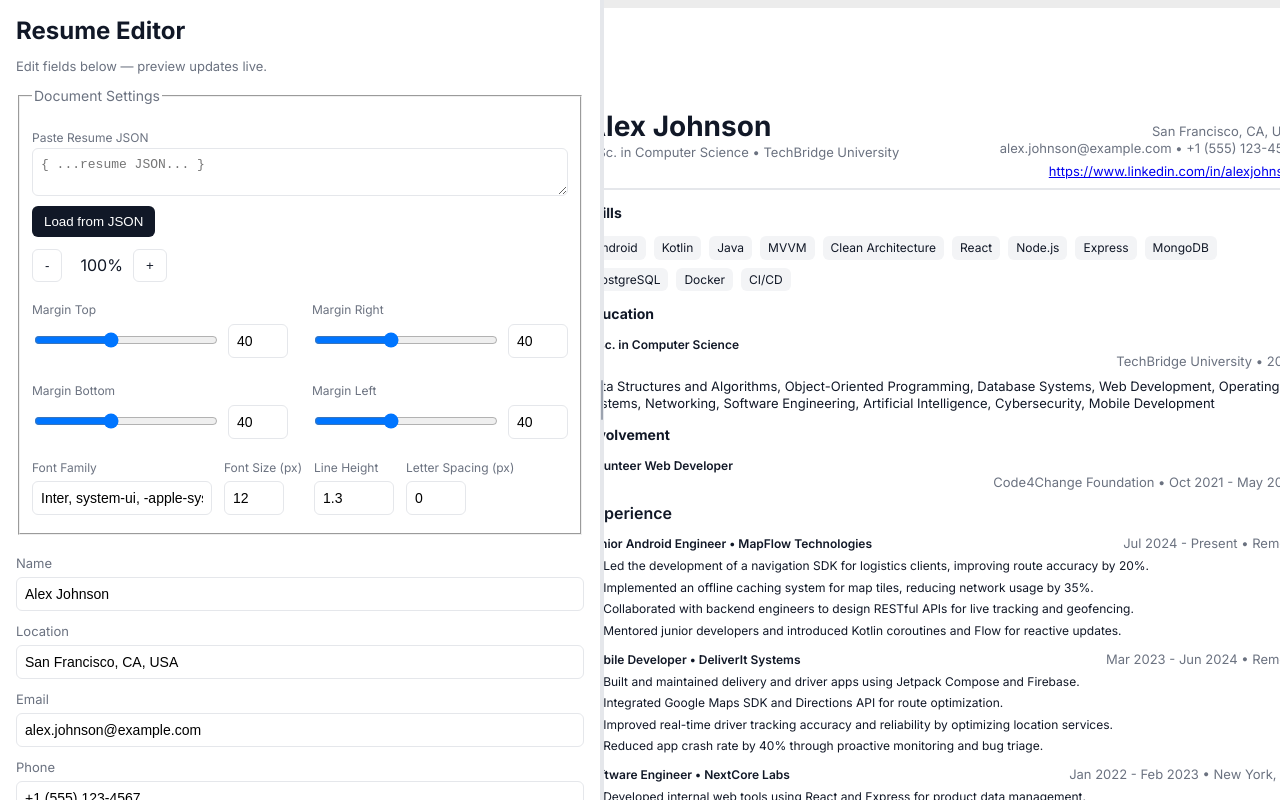
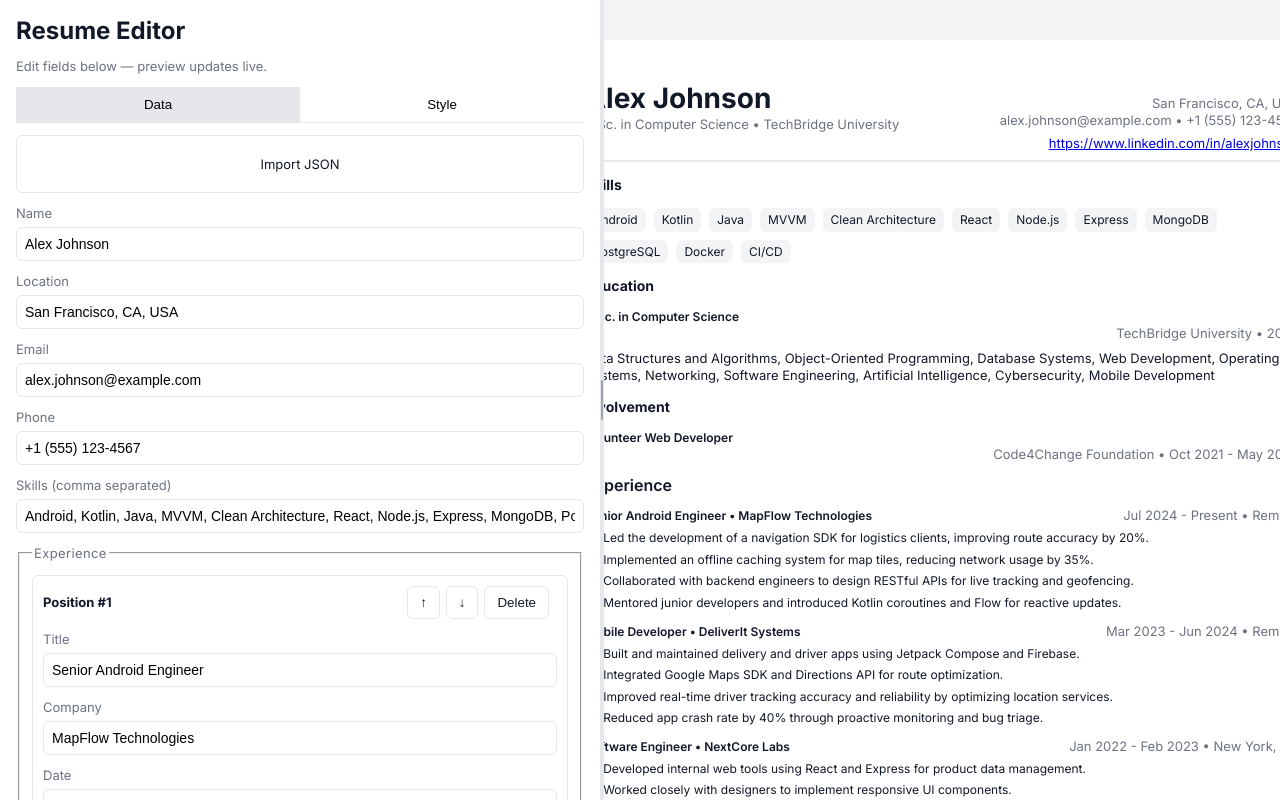
Before and after one commit to YohannesTz/resume-editor, a React (Vite) app: page / in a window 1280 px wide. Built offline with nearby package versions, Linux system fonts and the light colour scheme.

Commit message:
chore: more vibecode debugging

```diff
--- a/src/App.jsx
+++ b/src/App.jsx
@@ -1,4 +1,4 @@
-import React, { useEffect, useRef } from 'react';
+import React, { useEffect, useRef, useState, useCallback } from 'react';
 import Editor from './components/Editor';
 import Preview from './components/Preview';
 import { useResumeStore } from './hooks/useResumeStore';
@@ -8,12 +8,55 @@
 
 function App() {
   const { state, dispatch } = useResumeStore();
-  const { data, isLoadingData, zoom, margins, lineHeight, letterSpacing, baseFontSize, fontFamily } = state;
+  const { data, isLoadingData, zoom, pan, margins, lineHeight, letterSpacing, baseFontSize, fontFamily } = state;
   const previewRef = useRef();
   const handlePrint = useReactToPrint({
     content: () => previewRef.current,
   });
-  const { width: leftPanelWidth, isDragging, handleMouseDown } = useResizablePanel(650, 250, window.innerWidth - 400);
+  const { width: leftPanelWidth, isDragging, handleMouseDown: handleResizeMouseDown } = useResizablePanel(650, 250, window.innerWidth - 400);
+
+  const [isPanning, setIsPanning] = useState(false);
+  const [startPan, setStartPan] = useState({ x: 0, y: 0 });
+
+  const handleWheel = useCallback((e) => {
+    if (e.ctrlKey) {
+      e.preventDefault();
+      const scaleAmount = 0.1;
+      const newZoom = e.deltaY > 0 ? Math.max(0.5, zoom - scaleAmount) : Math.min(2, zoom + scaleAmount);
+      dispatch({ type: 'SET_ZOOM', payload: newZoom });
+    }
+  }, [zoom, dispatch]);
+
+  const handlePanMouseDown = useCallback((e) => {
+    if (e.ctrlKey) {
+      setIsPanning(true);
+      setStartPan({ x: e.clientX - pan.x, y: e.clientY - pan.y });
+    }
+  }, [pan]);
+
+  const handlePanMouseMove = useCallback((e) => {
+    if (isPanning) {
+      dispatch({ type: 'SET_PAN', payload: { x: e.clientX - startPan.x, y: e.clientY - startPan.y } });
+    }
+  }, [isPanning, startPan, dispatch]);
+
+  const handlePanMouseUp = useCallback(() => {
+    setIsPanning(false);
+  }, []);
+
+  useEffect(() => {
+    window.addEventListener('wheel', handleWheel, { passive: false });
+    window.addEventListener('mousedown', handlePanMouseDown);
+    window.addEventListener('mousemove', handlePanMouseMove);
+    window.removeEventListener('mouseup', handlePanMouseUp);
+
+    return () => {
+      window.removeEventListener('wheel', handleWheel);
+      window.removeEventListener('mousedown', handlePanMouseDown);
+      window.removeEventListener('mousemove', handlePanMouseMove);
+      window.removeEventListener('mouseup', handlePanMouseUp);
+    };
+  }, [handleWheel, handlePanMouseDown, handlePanMouseMove, handlePanMouseUp]);
 
   useEffect(() => {
     loadDefaultData(dispatch);
@@ -32,10 +75,10 @@
           <div style={{ fontSize: 14, color: '#6b7280' }}>Loading defaultData.json…</div>
         )}
         {!isLoadingData && !data && (
-          <div>
+          <div style={{ padding: '20px', textAlign: 'center' }}>
             <p style={{ fontSize: 14, color: '#6b7280' }}>No data loaded. Load a JSON file to begin.</p>
-            <label className="btn" style={{ cursor: "pointer" }}>
-              Load JSON
+            <label className="btn" style={{ cursor: "pointer", display: 'block', width: '100%', padding: '20px 0' }}>
+              Import Resume Data
               <input type="file" accept=".json,application/json" style={{ display: "none" }} onChange={e => {
                 if (e.target.files && e.target.files[0]) importJSON(e.target.files[0], (newData) => dispatch({ type: 'SET_DATA', payload: newData }));
               }} />
@@ -58,12 +101,6 @@
         {data && (
           <div style={{ marginTop: 12 }}>
             <button className="btn" onClick={() => exportJSON(data)}>Export JSON</button>
-            <label className="btn ghost" style={{ cursor: "pointer" }}>
-              Import JSON
-              <input type="file" accept=".json,application/json" style={{ display: "none" }} onChange={e => {
-                if (e.target.files && e.target.files[0]) importJSON(e.target.files[0], (newData) => dispatch({ type: 'SET_DATA', payload: newData }));
-              }} />
-            </label>
           </div>
         )}
 
@@ -77,7 +114,7 @@
       </aside>
       <div
         className="resize-handle"
-        onMouseDown={handleMouseDown}
+        onMouseDown={handleResizeMouseDown}
         style={{
           cursor: 'col-resize',
           width: '4px',
@@ -102,9 +139,8 @@
         style={{
           flex: 1,
           overflow: 'auto',
-          background: '#ececec',
+          background: '#f3f4f6',
           minWidth: 0,
-          minHeight: '100vh',
           display: 'flex',
           flexDirection: 'column',
           alignItems: 'center',
@@ -112,7 +148,7 @@
           position: 'relative',
         }}
       >
-        <div className="preview" ref={previewRef} style={{ width: 'auto', transform: `scale(${zoom})`, transformOrigin: 'top center' }}>
+        <div ref={previewRef} style={{ width: 'auto', transform: `scale(${zoom}) translate(${pan.x}px, ${pan.y}px)`, transformOrigin: 'top center' }}>
           {data ? (
             <Preview
               data={data}
--- a/src/components/Editor.jsx
+++ b/src/components/Editor.jsx
@@ -1,5 +1,6 @@
 
 import React from "react";
+import { importJSON } from '../utils/fileUtils';
 
 const Editor = ({ data, dispatch, zoom, margins, lineHeight, letterSpacing, baseFontSize, fontFamily }) => {
     const dragItem = React.useRef(null);
@@ -21,16 +22,8 @@
         dispatch({ type: 'REORDER_EXPERIENCE', payload: { dragIndex, dropIndex } });
         dragItem.current = null;
     }
-    const [jsonInput, setJsonInput] = React.useState('');
-    function loadJsonFromField() {
-        try {
-            const obj = JSON.parse(jsonInput);
-            dispatch({ type: 'SET_DATA', payload: obj });
-            setJsonInput('');
-        } catch (err) {
-            alert('Invalid JSON: ' + err.message);
-        }
-    }
+    const [activeTab, setActiveTab] = React.useState('Data');
+
 
     function updateField(path, value) {
         dispatch({ type: 'UPDATE_FIELD', payload: { path, value } });
@@ -58,57 +51,19 @@
 
     return (
         <form>
-            {/* Settings controls */}
-            <fieldset className="section" style={{ marginBottom: 20 }}>
-                <legend style={{fontSize:14, margin:"8px 0 8px", color:"#6b7280"}}>Document Settings</legend>
-                {/* JSON loader field */}
-                <div style={{marginBottom:12}}>
-                  <label style={{fontSize:12}}>Paste Resume JSON</label>
-                  <textarea value={jsonInput} onChange={e=>setJsonInput(e.target.value)} rows={2} style={{width:'100%',fontSize:13,fontFamily:'monospace',margin:'3px 0 6px'}} placeholder="{ ...resume JSON... }" />
-                  <button className="btn" type="button" onClick={loadJsonFromField}>Load from JSON</button>
+            <div style={{ display: 'flex', borderBottom: '1px solid #e5e7eb' }}>
+                <button type="button" onClick={() => setActiveTab('Data')} style={{ flex: 1, padding: '10px', border: 'none', background: activeTab === 'Data' ? '#e5e7eb' : 'none', cursor: 'pointer' }}>Data</button>
+                <button type="button" onClick={() => setActiveTab('Style')} style={{ flex: 1, padding: '10px', border: 'none', background: activeTab === 'Style' ? '#e5e7eb' : 'none', cursor: 'pointer' }}>Style</button>
             </div>
-                <div style={{display:'flex', alignItems:'center', gap:10, marginBottom:8}}>
-                  <button type="button" className="btn ghost" onClick={()=>dispatch({ type: 'SET_ZOOM', payload: Math.max(zoom-0.1,0.5) })}>-</button>
-                  <span style={{minWidth:40, textAlign:'center'}}>{Math.round(zoom*100)}%</span>
-                  <button type="button" className="btn ghost" onClick={()=>dispatch({ type: 'SET_ZOOM', payload: Math.min(zoom+0.1,2) })}>+</button>
-                </div>
-                <div style={{display:'grid', gridTemplateColumns:'1fr 1fr', gap:'12px 24px', marginBottom:8}}>
+
+            {activeTab === 'Data' && (
                 <div>
-                    <label style={{fontSize:12}}>Margin Top</label>
-                    <div style={{display: 'flex', gap: 8, alignItems: 'center'}}>
-                      <input type="range" style={{width:'100%'}} value={margins.top} min={0} max={100} onChange={e=>dispatch({ type: 'SET_MARGINS', payload: {...margins, top: Number(e.target.value)} })} />
-                      <input type="number" style={{width:60}} value={margins.top} min={0} max={100} onChange={e=>dispatch({ type: 'SET_MARGINS', payload: {...margins, top: Number(e.target.value)} })} />
-                    </div>
-                  </div>
-                  <div>
-                    <label style={{fontSize:12}}>Margin Right</label>
-                    <div style={{display: 'flex', gap: 8, alignItems: 'center'}}>
-                      <input type="range" style={{width:'100%'}} value={margins.right} min={0} max={100} onChange={e=>dispatch({ type: 'SET_MARGINS', payload: {...margins, right: Number(e.target.value)} })} />
-                      <input type="number" style={{width:60}} value={margins.right} min={0} max={100} onChange={e=>dispatch({ type: 'SET_MARGINS', payload: {...margins, right: Number(e.target.value)} })} />
-                    </div>
-                  </div>
-                  <div>
-                    <label style={{fontSize:12}}>Margin Bottom</label>
-                    <div style={{display: 'flex', gap: 8, alignItems: 'center'}}>
-                      <input type="range" style={{width:'100%'}} value={margins.bottom} min={0} max={100} onChange={e=>dispatch({ type: 'SET_MARGINS', payload: {...margins, bottom: Number(e.target.value)} })} />
-                      <input type="number" style={{width:60}} value={margins.bottom} min={0} max={100} onChange={e=>dispatch({ type: 'SET_MARGINS', payload: {...margins, bottom: Number(e.target.value)} })} />
-                    </div>
-                  </div>
-                  <div>
-                    <label style={{fontSize:12}}>Margin Left</label>
-                    <div style={{display: 'flex', gap: 8, alignItems: 'center'}}>
-                      <input type="range" style={{width:'100%'}} value={margins.left} min={0} max={100} onChange={e=>dispatch({ type: 'SET_MARGINS', payload: {...margins, left: Number(e.target.value)} })} />
-                      <input type="number" style={{width:60}} value={margins.left} min={0} max={100} onChange={e=>dispatch({ type: 'SET_MARGINS', payload: {...margins, left: Number(e.target.value)} })} />
-                    </div>
-                  </div>
-                </div>
-                <div style={{display:'flex', gap:12, flexWrap:'wrap', marginBottom:8}}>
-                  <div><label style={{fontSize:12}}>Font Family</label><input style={{width:180}} value={fontFamily} onChange={e=>dispatch({ type: 'SET_FONT_FAMILY', payload: e.target.value })} placeholder="e.g. Inter, Arial" /></div>
-                  <div><label style={{fontSize:12}}>Font Size (px)</label><input type="number" style={{width:60}} value={baseFontSize} min={6} max={40} onChange={e=>dispatch({ type: 'SET_BASE_FONT_SIZE', payload: Number(e.target.value) })} /></div>
-                  <div><label style={{fontSize:12}}>Line Height</label><input type="number" step="0.05" style={{width:80}} value={lineHeight} min={1} max={2} onChange={e=>dispatch({ type: 'SET_LINE_HEIGHT', payload: Number(e.target.value) })} /></div>
-                  <div><label style={{fontSize:12}}>Letter Spacing (px)</label><input type="number" step="0.1" style={{width:60}} value={letterSpacing} min={-1} max={10} onChange={e=>dispatch({ type: 'SET_LETTER_SPACING', payload: Number(e.target.value) })} /></div>
-                </div>
-            </fieldset>
+                    <label className="btn ghost" style={{ cursor: "pointer", display: 'block', width: '100%', padding: '20px 0', textAlign: 'center', marginTop: '12px' }}>
+                      Import JSON
+                      <input type="file" accept=".json,application/json" style={{ display: "none" }} onChange={e => {
+                        if (e.target.files && e.target.files[0]) importJSON(e.target.files[0], (newData) => dispatch({ type: 'SET_DATA', payload: newData }));
+                      }} />
+                    </label>
                     <label>Name</label>
                     <input value={data.name || ""} onChange={e => updateField("name", e.target.value)} />
 
@@ -160,6 +115,59 @@
                         ))}
                         <button className="btn" onClick={addExperience}>Add Experience</button>
                     </fieldset>
+                </div>
+            )}
+
+            {activeTab === 'Style' && (
+                <div>
+                    {/* Settings controls */}
+                    <fieldset className="section" style={{ marginBottom: 20 }}>
+                        <legend style={{fontSize:14, margin:"8px 0 8px", color:"#6b7280"}}>Document Settings</legend>
+
+                        <div style={{display:'flex', alignItems:'center', gap:10, marginBottom:8}}>
+                          <button type="button" className="btn ghost" onClick={()=>dispatch({ type: 'SET_ZOOM', payload: Math.max(zoom-0.1,0.5) })}>-</button>
+                          <span style={{minWidth:40, textAlign:'center'}}>{Math.round(zoom*100)}%</span>
+                          <button type="button" className="btn ghost" onClick={()=>dispatch({ type: 'SET_ZOOM', payload: Math.min(zoom+0.1,2) })}>+</button>
+                        </div>
+                        <div style={{display:'grid', gridTemplateColumns:'1fr 1fr', gap:'12px 24px', marginBottom:8}}>
+                          <div>
+                            <label style={{fontSize:12}}>Margin Top</label>
+                            <div style={{display: 'flex', gap: 8, alignItems: 'center'}}>
+                              <input type="range" style={{width:'100%'}} value={margins.top} min={0} max={100} onChange={e=>dispatch({ type: 'SET_MARGINS', payload: {...margins, top: Number(e.target.value)} })} />
+                              <input type="number" style={{width:60}} value={margins.top} min={0} max={100} onChange={e=>dispatch({ type: 'SET_MARGINS', payload: {...margins, top: Number(e.target.value)} })} />
+                            </div>
+                          </div>
+                          <div>
+                            <label style={{fontSize:12}}>Margin Right</label>
+                            <div style={{display: 'flex', gap: 8, alignItems: 'center'}}>
+                              <input type="range" style={{width:'100%'}} value={margins.right} min={0} max={100} onChange={e=>dispatch({ type: 'SET_MARGINS', payload: {...margins, right: Number(e.target.value)} })} />
+                              <input type="number" style={{width:60}} value={margins.right} min={0} max={100} onChange={e=>dispatch({ type: 'SET_MARGINS', payload: {...margins, right: Number(e.target.value)} })} />
+                            </div>
+                          </div>
+                          <div>
+                            <label style={{fontSize:12}}>Margin Bottom</label>
+                            <div style={{display: 'flex', gap: 8, alignItems: 'center'}}>
+                              <input type="range" style={{width:'100%'}} value={margins.bottom} min={0} max={100} onChange={e=>dispatch({ type: 'SET_MARGINS', payload: {...margins, bottom: Number(e.target.value)} })} />
+                              <input type="number" style={{width:60}} value={margins.bottom} min={0} max={100} onChange={e=>dispatch({ type: 'SET_MARGINS', payload: {...margins, bottom: Number(e.target.value)} })} />
+                            </div>
+                          </div>
+                          <div>
+                            <label style={{fontSize:12}}>Margin Left</label>
+                            <div style={{display: 'flex', gap: 8, alignItems: 'center'}}>
+                              <input type="range" style={{width:'100%'}} value={margins.left} min={0} max={100} onChange={e=>dispatch({ type: 'SET_MARGINS', payload: {...margins, left: Number(e.target.value)} })} />
+                              <input type="number" style={{width:60}} value={margins.left} min={0} max={100} onChange={e=>dispatch({ type: 'SET_MARGINS', payload: {...margins, left: Number(e.target.value)} })} />
+                            </div>
+                          </div>
+                        </div>
+                        <div style={{display:'flex', gap:12, flexWrap:'wrap', marginBottom:8}}>
+                          <div><label style={{fontSize:12}}>Font Family</label><input style={{width:180}} value={fontFamily} onChange={e=>dispatch({ type: 'SET_FONT_FAMILY', payload: e.target.value })} placeholder="e.g. Inter, Arial" /></div>
+                          <div><label style={{fontSize:12}}>Font Size (px)</label><input type="number" style={{width:60}} value={baseFontSize} min={6} max={40} onChange={e=>dispatch({ type: 'SET_BASE_FONT_SIZE', payload: Number(e.target.value) })} /></div>
+                          <div><label style={{fontSize:12}}>Line Height</label><input type="number" step="0.05" style={{width:80}} value={lineHeight} min={1} max={2} onChange={e=>dispatch({ type: 'SET_LINE_HEIGHT', payload: Number(e.target.value) })} /></div>
+                          <div><label style={{fontSize:12}}>Letter Spacing (px)</label><input type="number" step="0.1" style={{width:60}} value={letterSpacing} min={-1} max={10} onChange={e=>dispatch({ type: 'SET_LETTER_SPACING', payload: Number(e.target.value) })} /></div>
+                        </div>
+                    </fieldset>
+                </div>
+            )}
         </form>
     );
 }
--- a/src/components/Preview.jsx
+++ b/src/components/Preview.jsx
@@ -33,9 +33,12 @@
     <>
       <MeasureContainer />
       {pages.map((page, i) => (
-        <article key={i} className="preview-container" style={pageStyle}>
-          {page.map(block => block.render)}
-        </article>
+        <React.Fragment key={i}>
+          <article className="preview-container" style={pageStyle}>
+            {page.map(block => block.render)}
+          </article>
+          {i < pages.length - 1 && <div style={{ height: 1, background: '#ccc', width: '210mm', margin: '32px auto' }} />}
+        </React.Fragment>
       ))}
     </>
   );
--- a/src/hooks/useResumeStore.js
+++ b/src/hooks/useResumeStore.js
@@ -7,6 +7,7 @@
   isLoadingData: true,
   loadError: null,
   zoom: 1,
+  pan: { x: 0, y: 0 }, // New state for pan
   margins: { top: 40, right: 40, bottom: 40, left: 40 },
   lineHeight: 1.3,
   letterSpacing: 0,
--- a/src/index.css
+++ b/src/index.css
@@ -244,7 +244,6 @@
 
   .preview-wrapper {
     height: 50vh;
-    min-height: 400px;
   }
 }
 
--- a/src/utils/fileUtils.js
+++ b/src/utils/fileUtils.js
@@ -28,6 +28,7 @@
     dispatch({ type: 'SET_LOAD_ERROR', payload: null });
     try {
         const resp = await fetch('/defaultData.json', { cache: 'no-store' });
+        console.log('Response status:', resp.status);
         if (!resp.ok) {
             dispatch({ type: 'SET_IS_LOADING', payload: false });
             dispatch({ type: 'SET_DATA', payload: null });
@@ -36,6 +37,7 @@
         const json = await resp.json();
         dispatch({ type: 'SET_DATA', payload: json });
     } catch {
+        console.error('Error loading defaultData.json');
         dispatch({ type: 'SET_LOAD_ERROR', payload: 'Failed to load defaultData.json' });
     } finally {
         dispatch({ type: 'SET_IS_LOADING', payload: false });
```
Lines whose indentation alone changed are shown as unchanged.
